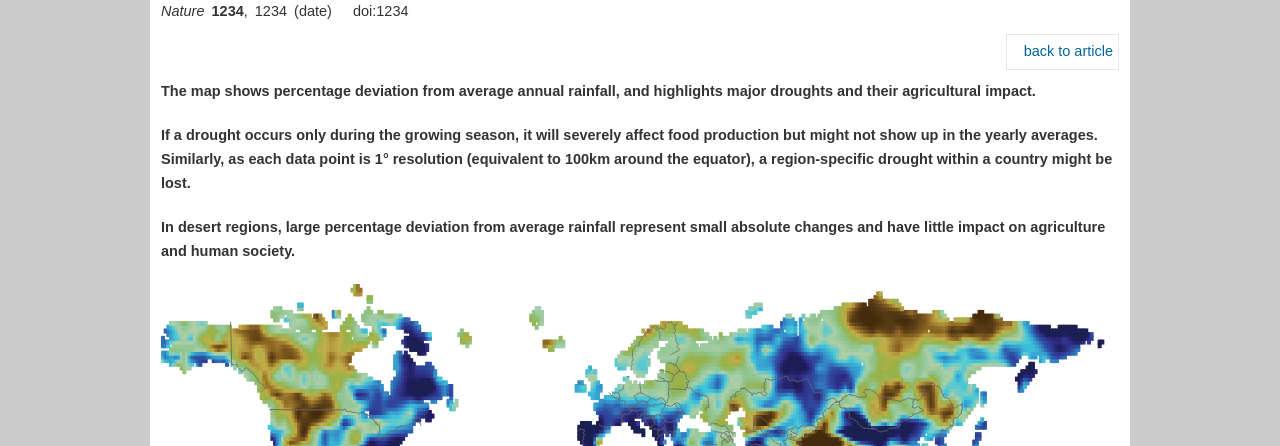
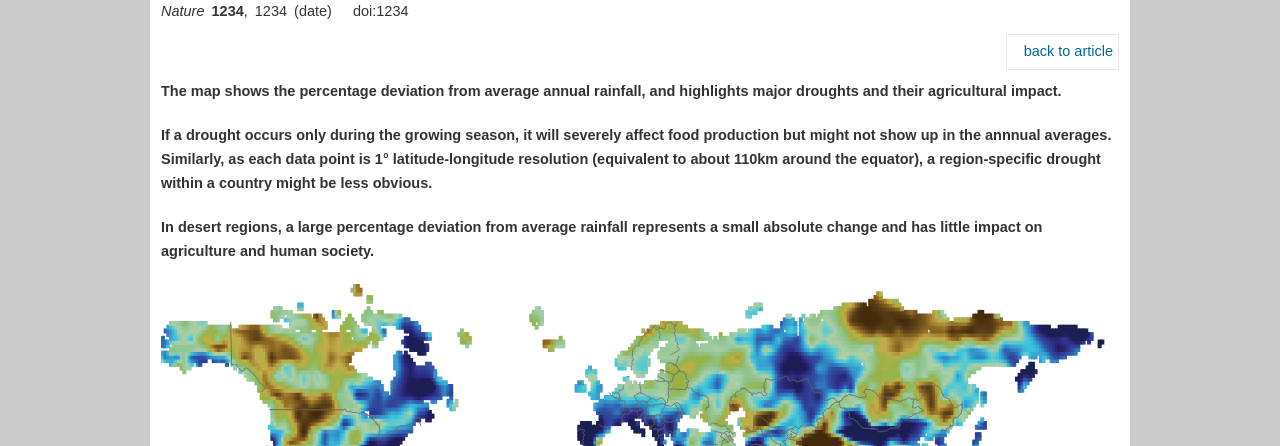
Before and after one commit to chris-creditdesign/outlook, a website: page assets/index.html in a window 1280 px wide. Shown: the part 347-793 px from the top of the page. Drawn offline with Linux system fonts and the light colour scheme.

Commit message:
Adds Justin's text

```diff
--- a/assets/index.html
+++ b/assets/index.html
@@ -672,10 +672,10 @@
 
 <link rel="stylesheet" type="text/css" media="screen, projection" href="css/outlook-map.css" />
 <div class="standfirst">
-	<p>The map shows percentage deviation from average annual rainfall, and highlights major droughts and their agricultural impact.</p>
-	<p>If a drought occurs only during the growing season, it will severely affect food production but might not show up in the yearly averages. Similarly, as each data point is 1&#176; resolution (equivalent to 100km around the equator), a region-specific drought within a country might be lost.
+	<p>The map shows the percentage deviation from average annual rainfall, and highlights major droughts and their agricultural impact.</p>
+	<p>If a drought occurs only during the growing season, it will severely affect food production but might not show up in the annnual averages. Similarly, as each data point is 1&#176; latitude-longitude resolution (equivalent to about 110km around the equator), a region-specific drought within a country might be less obvious.
 	</p>
-	<p>In desert regions, large percentage deviation from average rainfall represent small absolute changes and have little impact on agriculture and human society.
+	<p>In desert regions, a large percentage deviation from average rainfall represents a small absolute change and has little impact on agriculture and human society.
 	</p>
 </div>
 
```
Also changed, not shown: map.html (+3 -3 lines), dist/outlook-map.html.
